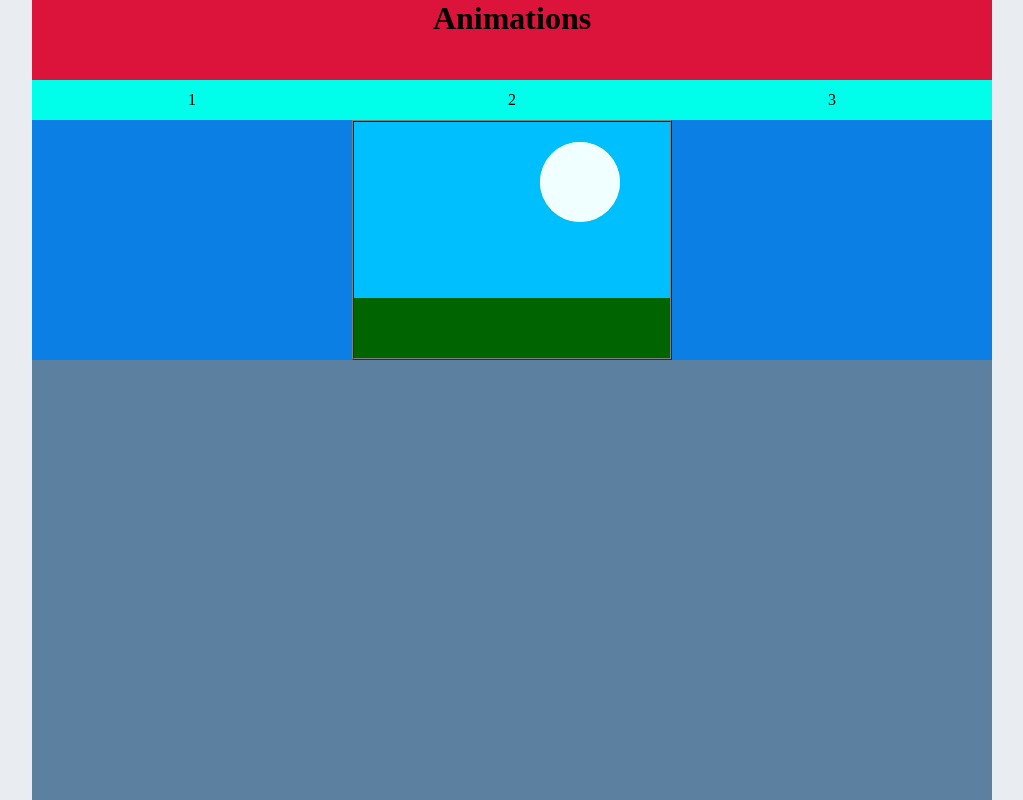
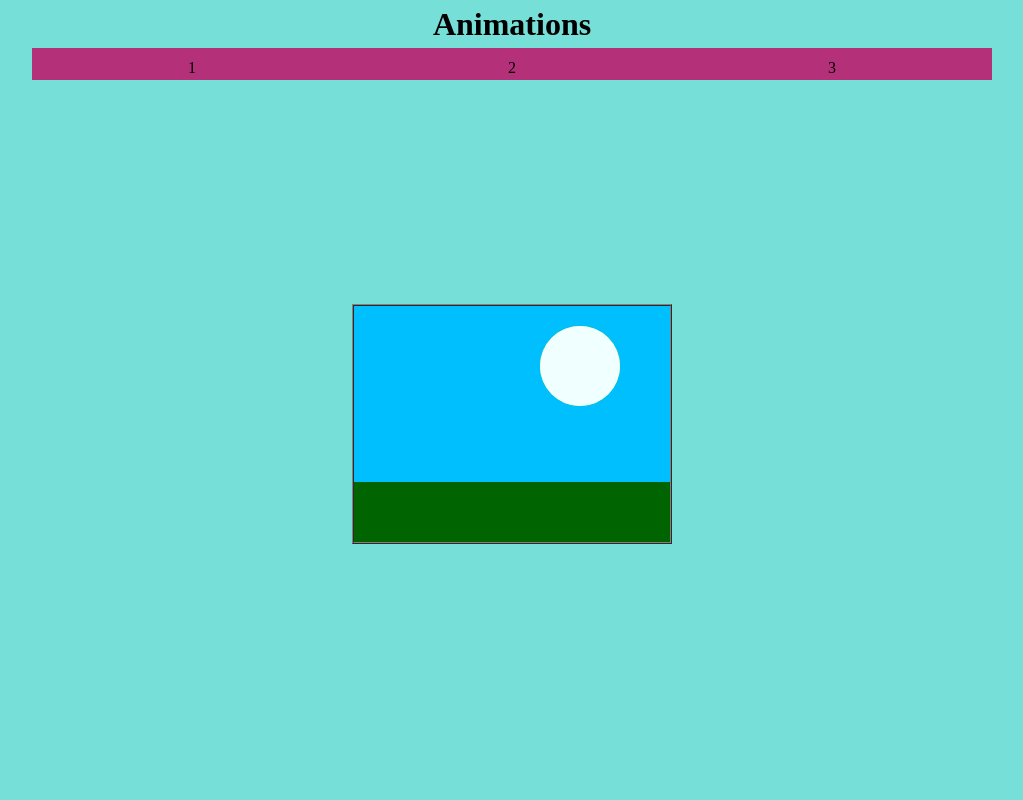
Before and after one commit to Georgie-x/animation-practice, a React (Vite) app: page / in a window 1280 px wide. Shown: the whole page, without its empty margins (128-1151 px from the left). Built offline with nearby package versions, Linux system fonts and the light colour scheme.

Commit message:
css variables

```diff
--- a/src/index.css
+++ b/src/index.css
@@ -6,29 +6,34 @@
 	padding: 0;
 }
 
+:root {
+	--text-color: rgb(75, 43, 192);
+	--bg-color: rgb(118, 224, 216);
+	--highlight-color: rgb(180, 49, 121);
+	--sun-color: rgb(228, 183, 37);
+	--sky-color: rgb(118, 170, 216);
+	--moon-color: rgb(220, 233, 245);
+}
+
 html {
 	height: 100%;
 	font-size: 16px;
 	scroll-behavior: smooth;
-	background-color: rgb(233, 236, 240);
 }
 
 body {
-	min-height: 100vh;
+	height:100%;
 	max-width: 960px;
-	background-color: rgb(91, 128, 160);
-	display: flex;
-	flex-direction: column;
+	background-color: var(--bg-color);
 	margin: auto;
-
 }
 
 main {
-	flex:1;
-	height: 100%;
+	display: flex;
+	flex-direction: column;
+	height: 90vh;
 	max-width: 960px;
 	width: 100vw;
-	background-color: rgb(11, 127, 228);
 }
 
 button {
@@ -36,30 +41,30 @@ button {
 	height: 40px;
 }
 header {
-	text-align: center;
-	background-color: crimson;
-	height: 10vh;
+	display:flex;
+	align-items: center;
+	justify-content: center;
+	height: 6vh;
 }
 .nav {
-	background-color: rgb(0, 255, 234);
+	background-color: var(--highlight-color);
 	display: flex;
 	flex-direction: row;
 	justify-content: space-around;
-	height: 5vh;
+	height: 4vh;
 }
 ul,
 ol {
 	list-style: none;
 }
 
-li{
-	display:flex;
+li {
+	display: flex;
 
 	height: 40px;
-	width:75px;
+	width: 75px;
 	justify-content: center;
 	align-items: center;
-
 }
 
 /* animations */
```
